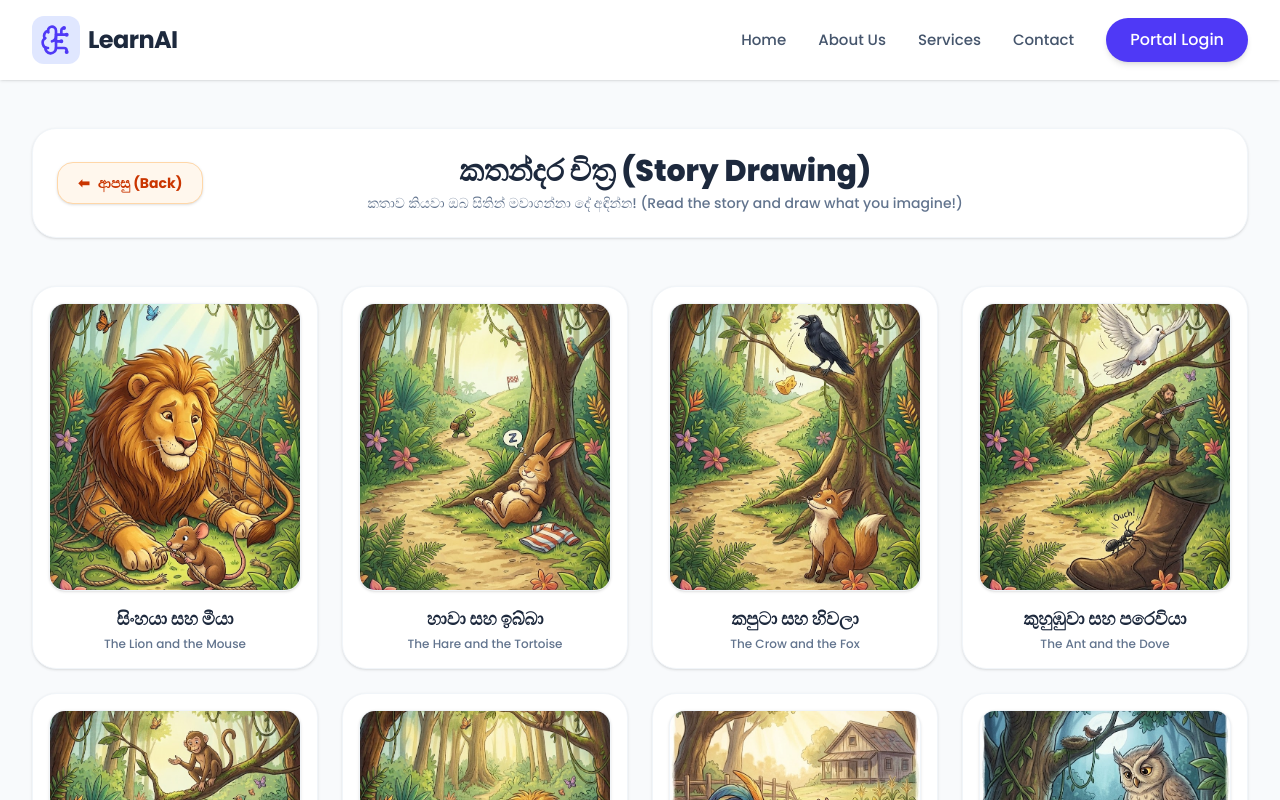
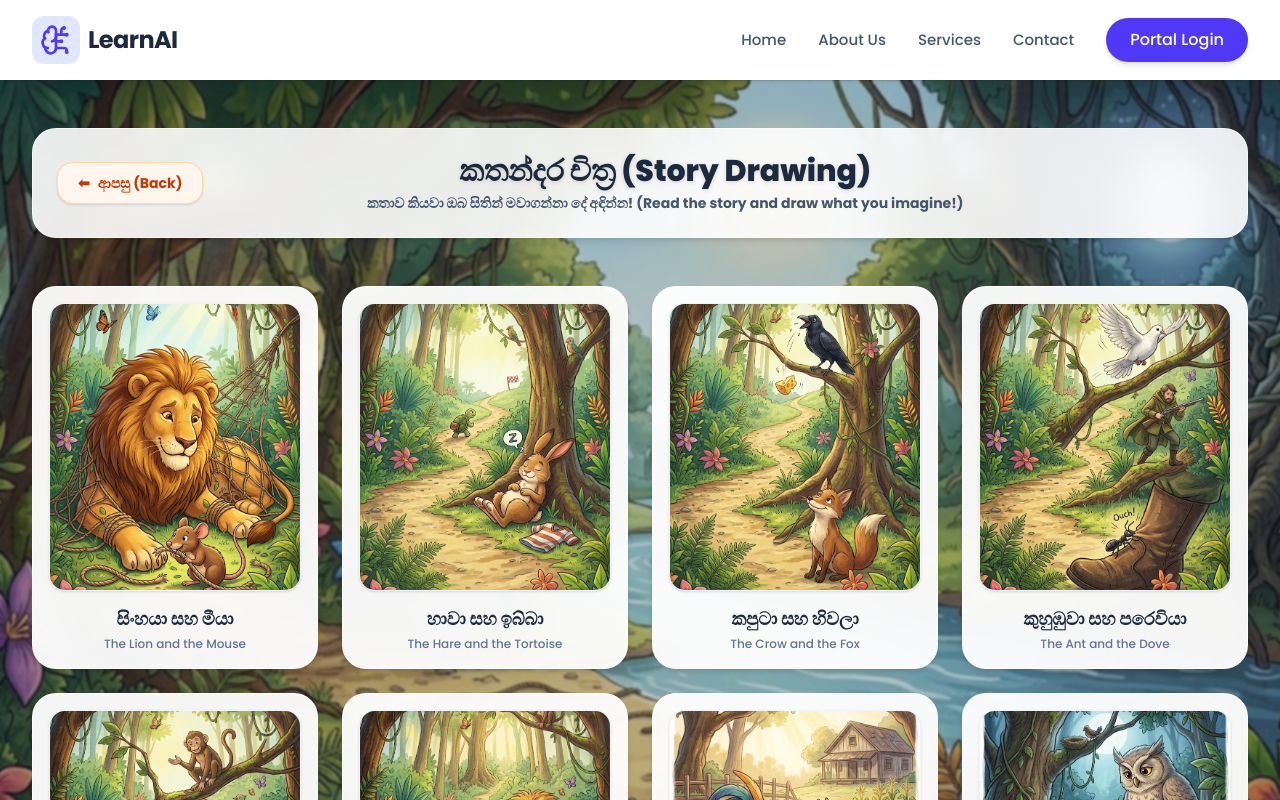
Before and after one commit to Dinesh-Saman/Adaptive_Learning_System, a React app in the folder frontend/: page /module/storydrawing in a window 1280 px wide. Shown: the top 800 px of the page. Built offline with nearby package versions, Linux system fonts and the light colour scheme; the HTML template or start-up script is replaced by a standard one.

Commit message:
Add magical forest background image to story drawing module

```diff
--- a/frontend/src/components/StoryDrawingModule.jsx
+++ b/frontend/src/components/StoryDrawingModule.jsx
@@ -119,11 +119,17 @@ const StoryDrawingModule = ({ onExit }) => {
   };
 
   return (
-    <div className="flex-grow bg-slate-50 w-full min-h-screen py-12">
-      <div className="max-w-7xl mx-auto px-4 sm:px-6 lg:px-8">
+    <div
+      className="flex-grow w-full min-h-screen py-12 bg-cover bg-center bg-fixed relative"
+      style={{ backgroundImage: `url('/images/story_bg.jpg')` }}
+    >
+      {/* Subtle overlay for contrast */}
+      <div className="absolute inset-0 bg-slate-900/25 backdrop-blur-[1px]"></div>
+
+      <div className="relative z-10 max-w-7xl mx-auto px-4 sm:px-6 lg:px-8">
 
         {/* Header */}
-        <header className="mb-12 flex justify-between items-center bg-white p-6 rounded-3xl shadow-sm border border-slate-100">
+        <header className="mb-12 flex justify-between items-center bg-white/90 backdrop-blur-md p-6 rounded-3xl shadow-md border border-white/60">
           <button
             onClick={handleBack}
             className="text-sm font-bold text-orange-700 hover:text-white hover:bg-orange-600 bg-orange-50 border border-orange-200 px-5 py-2.5 rounded-2xl transition-all flex items-center gap-2 shadow-sm font-sinhala"
@@ -131,8 +137,8 @@ const StoryDrawingModule = ({ onExit }) => {
             <span>⬅</span> ආපසු (Back)
           </button>
           <div className="text-center">
-            <h1 className="text-3xl font-black text-slate-800 mb-1 font-sinhala">කතන්දර චිත්‍ර (Story Drawing)</h1>
-            <p className="text-slate-500 font-medium text-sm font-sinhala">කතාව කියවා ඔබ සිතින් මවාගන්නා දේ අඳින්න! (Read the story and draw what you imagine!)</p>
+            <h1 className="text-3xl font-black text-slate-800 mb-1 font-sinhala drop-shadow-sm">කතන්දර චිත්‍ර (Story Drawing)</h1>
+            <p className="text-slate-600 font-bold text-sm font-sinhala">කතාව කියවා ඔබ සිතින් මවාගන්නා දේ අඳින්න! (Read the story and draw what you imagine!)</p>
           </div>
           <div className="w-24"></div>
         </header>
@@ -144,7 +150,7 @@ const StoryDrawingModule = ({ onExit }) => {
                 <div
                   key={story.id}
                   onClick={() => setActiveStory(story)}
-                  className="bg-white rounded-3xl p-4 shadow-sm border border-slate-100 hover:border-orange-300 hover:shadow-xl cursor-pointer transition-all transform hover:-translate-y-1.5 flex flex-col items-center text-center group"
+                  className="bg-white/95 backdrop-blur-md rounded-3xl p-4 shadow-md border border-white/80 hover:border-orange-400 hover:shadow-2xl cursor-pointer transition-all transform hover:-translate-y-2 flex flex-col items-center text-center group"
                 >
                   {story.image ? (
                     <div className="w-full h-64 sm:h-72 mb-4 rounded-2xl overflow-hidden bg-slate-100 border border-slate-100 shadow-sm flex items-center justify-center">
```
Also changed, not shown: frontend/public/images/story_bg.jpg (added).
